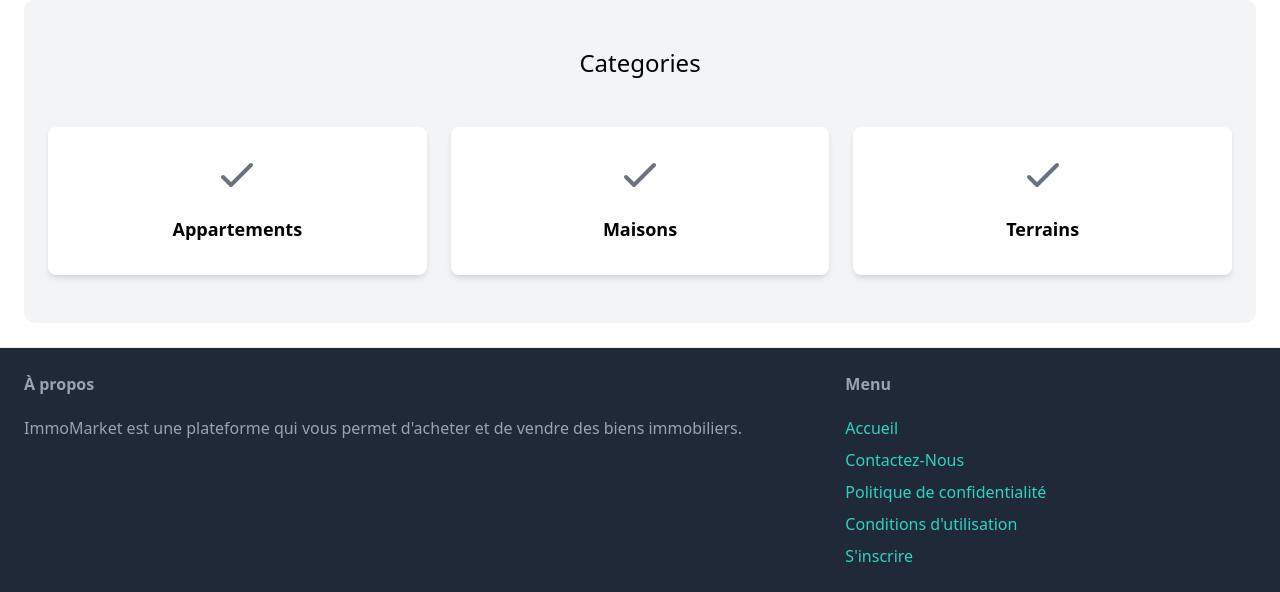
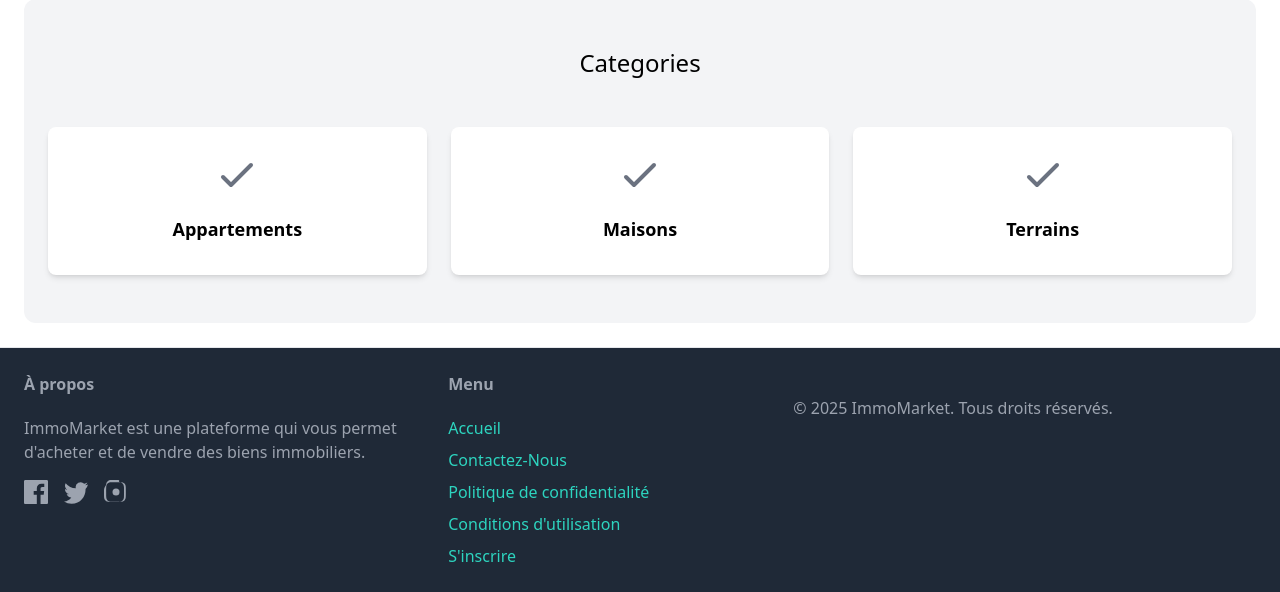
Before and after one commit to oulaydi/marketplace_immobilier_mobile_app, a Django app: page / in a window 1280 px wide. Shown: the part 1116-1708 px from the top of the page. Run offline with Django 5.2, Linux system fonts and the light colour scheme; data comes from the database, SQL or seed files in the repository; some libraries are stand-ins or nearby versions.

Commit message:
add footer info

```diff
--- a/marketPlace/core/templates/core/base.html
+++ b/marketPlace/core/templates/core/base.html
@@ -29,7 +29,7 @@
 
         <div class="space-x-6">
             <a href="{% url 'item:new' %}" class="text-lg font-semibold hover:text-gray-500 ">Nouvel article</a>
-            <a href="#" class="text-lg font-semibold hover:text-gray-500 ">Parcourir</a>
+            <a href="{% url 'item:items' %}" class="text-lg font-semibold hover:text-gray-500 ">Parcourir</a>
 
             {% if request.user.is_authenticated %}
                 <a href="{% url 'core:signup' %}" class="bg-teal-500 font-semibold text-white px-6 py-3 text-lg rounded-xl hover:bg-teal-700 ">Messages</a>
@@ -51,6 +51,26 @@
         <div class="w-2/3 pr-10">
             <h3 class="mb-5 font-semibold text-gray-400">À propos</h3>
             <p class="text-gray-400">ImmoMarket est une plateforme qui vous permet d'acheter et de vendre des biens immobiliers.</p>
+
+            <!-- Social Media Links -->
+            <div class="mt-4 flex space-x-4">
+                <a href="https://facebook.com" target="_blank" class="text-gray-400 hover:text-teal-400">
+                    <svg class="w-6 h-6" xmlns="http://www.w3.org/2000/svg" fill="currentColor" viewBox="0 0 24 24">
+                        <path d="M22.675 0h-21.35C.6 0 0 .6 0 1.325v21.351C0 23.4.6 24 1.325 24h11.495v-9.294H9.691v-3.622h3.129V8.413c0-3.1 1.894-4.788 4.659-4.788 1.325 0 2.463.099 2.794.143v3.24h-1.918c-1.504 0-1.796.715-1.796 1.763v2.31h3.587l-.467 3.622h-3.12V24h6.116C23.4 24 24 23.4 24 22.675V1.325C24 .6 23.4 0 22.675 0z"/>
+                    </svg>
+                </a>
+                <a href="https://twitter.com" target="_blank" class="text-gray-400 hover:text-teal-400">
+                    <svg class="w-6 h-6" xmlns="http://www.w3.org/2000/svg" fill="currentColor" viewBox="0 0 24 24">
+                        <path d="M24 4.557a9.83 9.83 0 01-2.828.775 4.932 4.932 0 002.165-2.724 9.864 9.864 0 01-3.127 1.195 4.92 4.92 0 00-8.384 4.482A13.978 13.978 0 011.671 3.149a4.92 4.92 0 001.523 6.573 4.903 4.903 0 01-2.229-.616c-.054 2.281 1.581 4.415 3.949 4.89a4.935 4.935 0 01-2.224.084 4.928 4.928 0 004.604 3.417A9.867 9.867 0 010 21.543a13.94 13.94 0 007.548 2.212c9.142 0 14.307-7.721 13.995-14.646A9.936 9.936 0 0024 4.557z"/>
+                    </svg>
+                </a>
+                <a href="https://instagram.com" target="_blank" class="text-gray-400 hover:text-teal-400">
+                    <svg class="w-6 h-6" xmlns="http://www.w3.org/2000/svg" fill="currentColor" viewBox="0 0 24 24">
+                        <path d="M12 2.163c3.204 0 3.584.012 4.85.07 1.366.062 2.633.34 3.608 1.316.975.975 1.254 2.242 1.316 3.608.058 1.266.07 1.646.07 4.85s-.012 3.584-.07 4.85c-.062 1.366-.34 2.633-1.316 3.608-.975.975-2.242 1.254-3.608 1.316-1.266.058-1.646.07-4.85.07s-3.584-.012-4.85-.07c-1.366-.062-2.633-.34-3.608-1.316-.975-.975-1.254-2.242-1.316-3.608-.058-1.266-.07-1.646-.07-4.85s.012-3.584.07-4.85c.062-1.366.34-2.633 1.316-3.608.975-.975 2.242-1.254 3.608-1.316 1.266-.058 1.646-.07 4.85-.07zm0-2.163C8.756 0 8.332.013 7.052.072 5.773.131 4.548.39 3.465 1.473 2.382 2.556 2.123 3.781 2.064 5.06.013 8.332 0 8.756 0 12s.013 3.668.072 4.948c.059 1.279.318 2.504 1.401 3.587 1.083 1.083 2.308 1.342 3.587 1.401 1.28.059 1.704.072 4.948.072s3.668-.013 4.948-.072c1.279-.059 2.504-.318 3.587-1.401 1.083-1.083 1.342-2.308 1.401-3.587.059-1.28.072-1.704.072-4.948s-.013-3.668-.072-4.948c-.059-1.279-.318-2.504-1.401-3.587-1.083-1.083-2.308-1.342-3.587-1.401C15.668.013 15.244 0 12 0z"/>
+                        <circle cx="12" cy="12" r="3.5"/>
+                    </svg>
+                </a>
+            </div>
         </div>
 
         <div class="w-1/3">
@@ -58,14 +78,16 @@
             <ul class="space-y-2">
                 <li><a href="/" class="text-l text-teal-400 hover:text-teal-700">Accueil</a></li>
                 <li><a href="{% url "core:contact" %}" class="text-l text-teal-400 hover:text-teal-700">Contactez-Nous</a></li>
-                <li><a href="#" class="text-l text-teal-400 hover:text-teal-700">Politique de confidentialité</a></li>
-                <li><a href="#" class="text-l text-teal-400 hover:text-teal-700">Conditions d'utilisation</a></li>
-                <li><a href="#" class="text-l text-teal-400 hover:text-teal-700">S'inscrire</a></li>
+                <li><a href="https://www.linkedin.com/in/oussamaoulaydi/" target="blank" class="text-l text-teal-400 hover:text-teal-700">Politique de confidentialité</a></li>
+                <li><a href="https://www.linkedin.com/in/oussamaoulaydi/" target="blank" class="text-l text-teal-400 hover:text-teal-700">Conditions d'utilisation</a></li>
+                <li><a href="{% url 'core:signup' %}" class="text-l text-teal-400 hover:text-teal-700">S'inscrire</a></li>
             </ul>
         </div>
 
-
-        {% comment %} <p>&copy; 2025 ImmoMarket</p> {% endcomment %}
+        <!-- Copyright -->
+        <div class="w-full text-center mt-6 text-gray-400">
+            <p>&copy; 2025 ImmoMarket. Tous droits réservés.</p>
+        </div>
     </footer>
 </body>
 </html>
```
